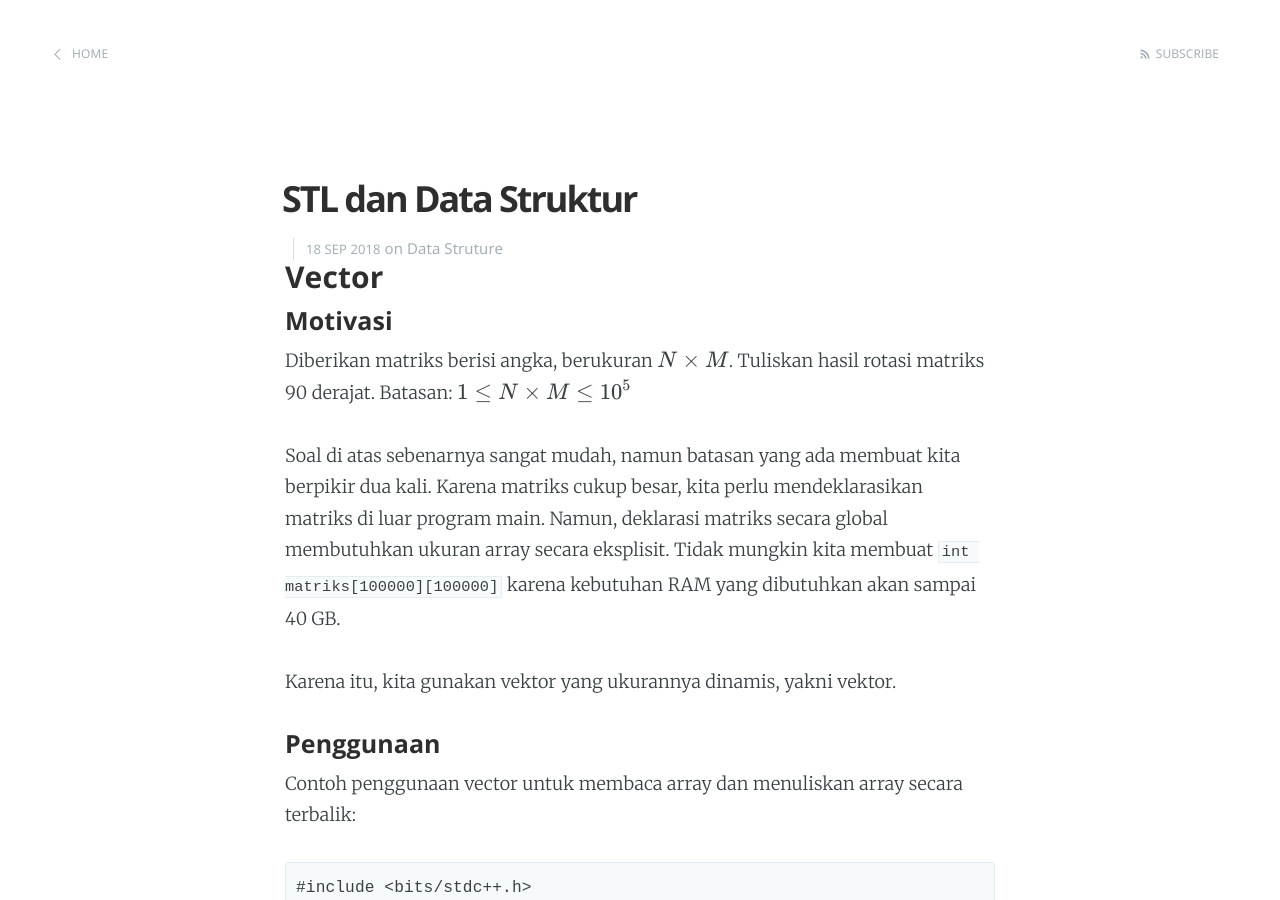
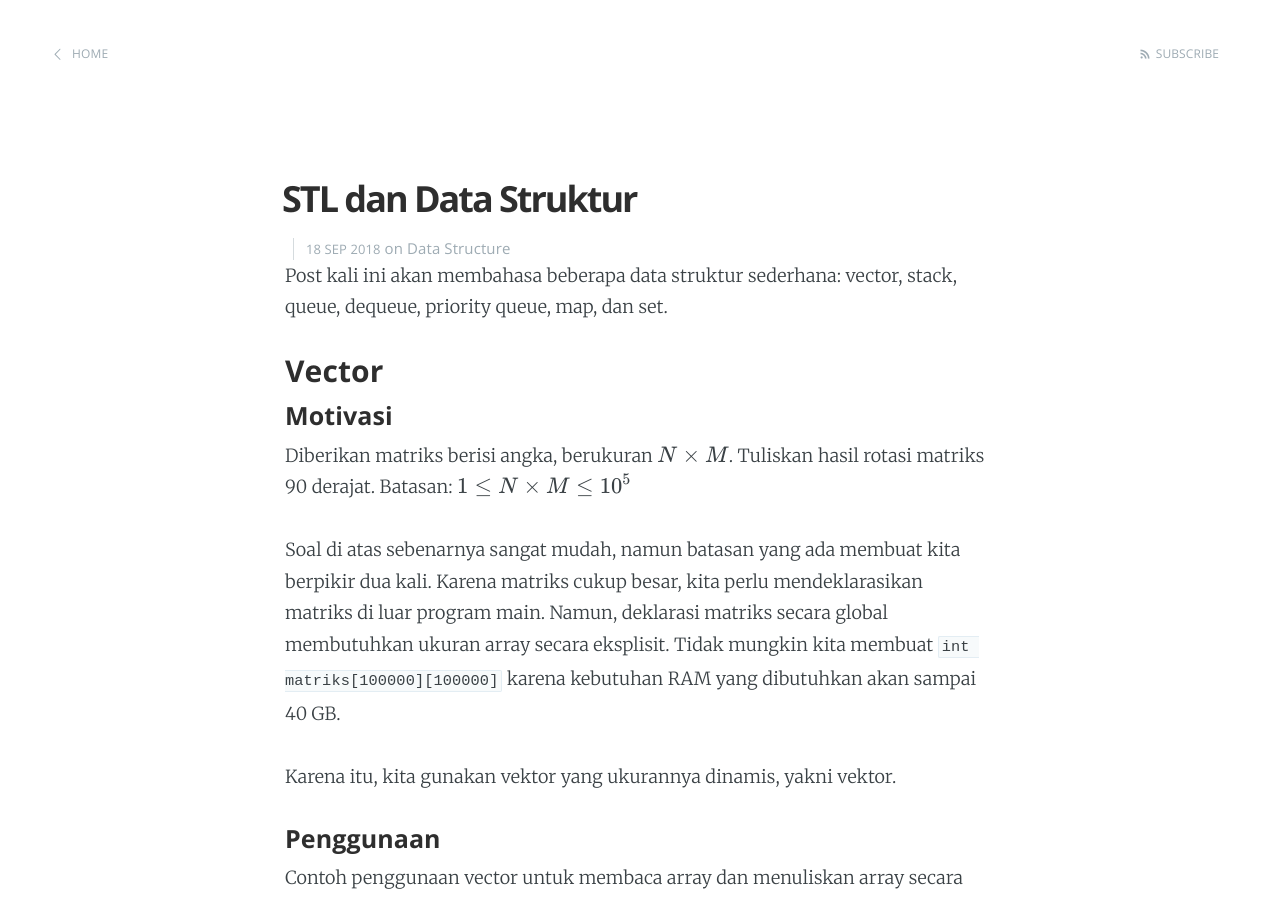
Before and after one commit to cp-itb/blog, a Jekyll site: the page built from _posts/2018-09-18-stl-dan-data-struktur.md, in a window 1280 px wide and 900 px high. Built offline with Jekyll 4.4.1, drawn with Linux system fonts in a browser that asks for light colours; formulas are drawn with MathJax 3; some of the changed text lies outside the part shown.

Commit message:
add post data sturcture and edit categories

```diff
--- a/_posts/2018-09-18-stl-dan-data-struktur.md
+++ b/_posts/2018-09-18-stl-dan-data-struktur.md
@@ -2,11 +2,14 @@
 layout: post
 title:  "STL dan Data Struktur"
 date:   2018-09-18 19:00:00 +7
-categories: [ Data Struture ]
+categories: [Data Structure]
 author: Yonas Adiel
 profpic: yonasadiel
 author-description: Ketua Komunitas CP ITB 2018/2019
 ---
+
+Post kali ini akan membahasa beberapa data struktur sederhana: vector, stack, queue,
+dequeue, priority queue, map, dan set.
 
 ### Vector
 
@@ -188,3 +191,11 @@ maksimum. Ada 2 cara untuk menyelesaikan ini:
    dan nilai maksimum di pq adalah nilai minimum dari input.
 2. Deklarasikan pq dengan `priority_queue<int, vector<int>, greater<int> >`
    pq akan otomatis terurut tidak menurun.
+
+### Map
+
+under construction.
+
+### Set
+
+under construction.
```
Also changed, not shown: _posts/2017-03-02-pembahasan-marathon-contest.md (+1 -1 lines), _posts/2017-05-04-toposort.md (+1 -1 lines).
